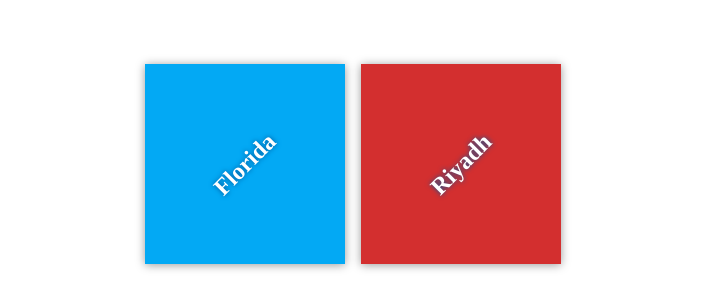
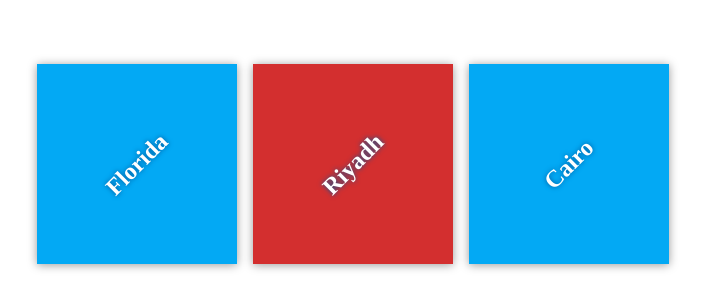
Before and after one commit to DohaMetwali/my-travel-plans, a plain HTML site: page index.html in a window 1280 px wide. Shown: the part 236-544 px from the top of the page, without its empty margins (287-992 px from the left). Drawn offline with Linux system fonts and the light colour scheme.

Commit message:
Adding Cairo to destination

```diff
--- a/index.html
+++ b/index.html
@@ -17,6 +17,9 @@
             <div class="destination" id="Riyadh">
                 <h2>Riyadh</h2>
             </div>
+            <div class="destination" id="Cairo">
+                <h2>Cairo</h2>
+            </div>
         </div>
     </div>
 
```
